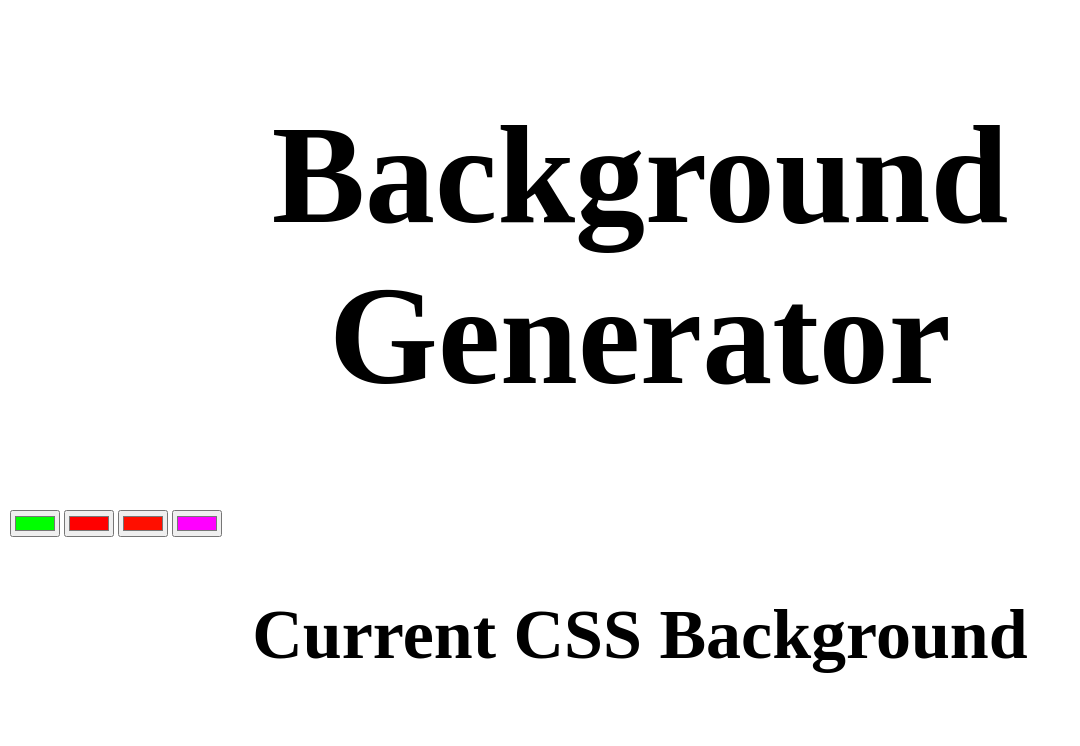
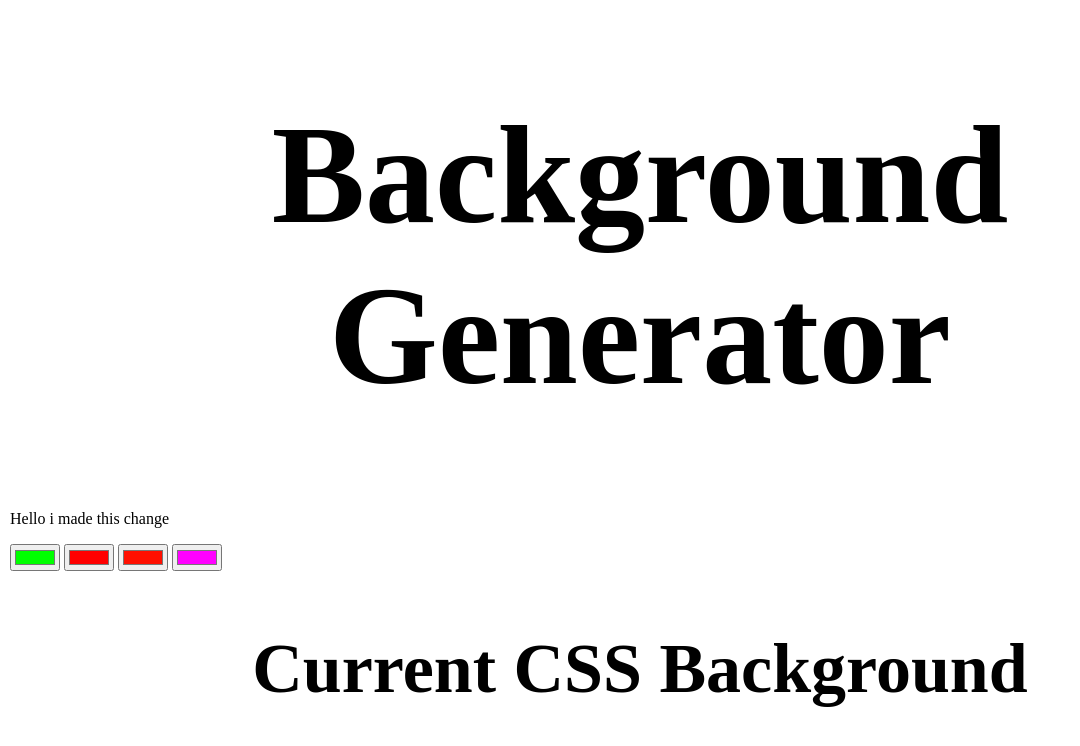
Before and after one commit to Dipak654/background-generator, a plain HTML site: page index.html in a window 1280 px wide. Shown: the whole page, without its empty margins (0-1080 px from the left). Drawn offline with Linux system fonts and the light colour scheme.

Commit message:
added one paragraph

```diff
--- a/index.html
+++ b/index.html
@@ -6,6 +6,7 @@
 </head>
 <body id="gradient">
     <h1>Background Generator</h1>
+    <p>Hello i made this change</p>
     <input  class="color1" type="color" name="color1" value="#00FF00">
     <input  class="color2" type="color" name="color2" value="#ff0000">
     <input  class="color3" type="color" name="color2" value="#ff0F00">
```
